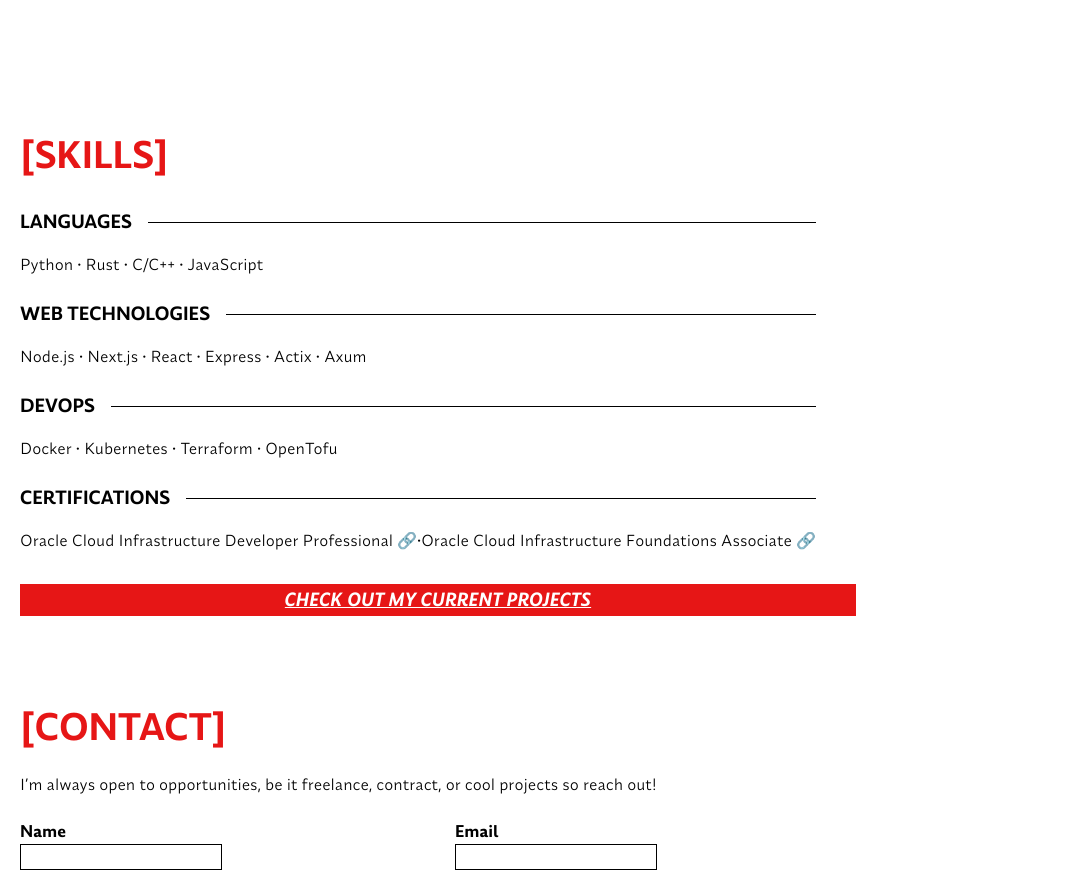
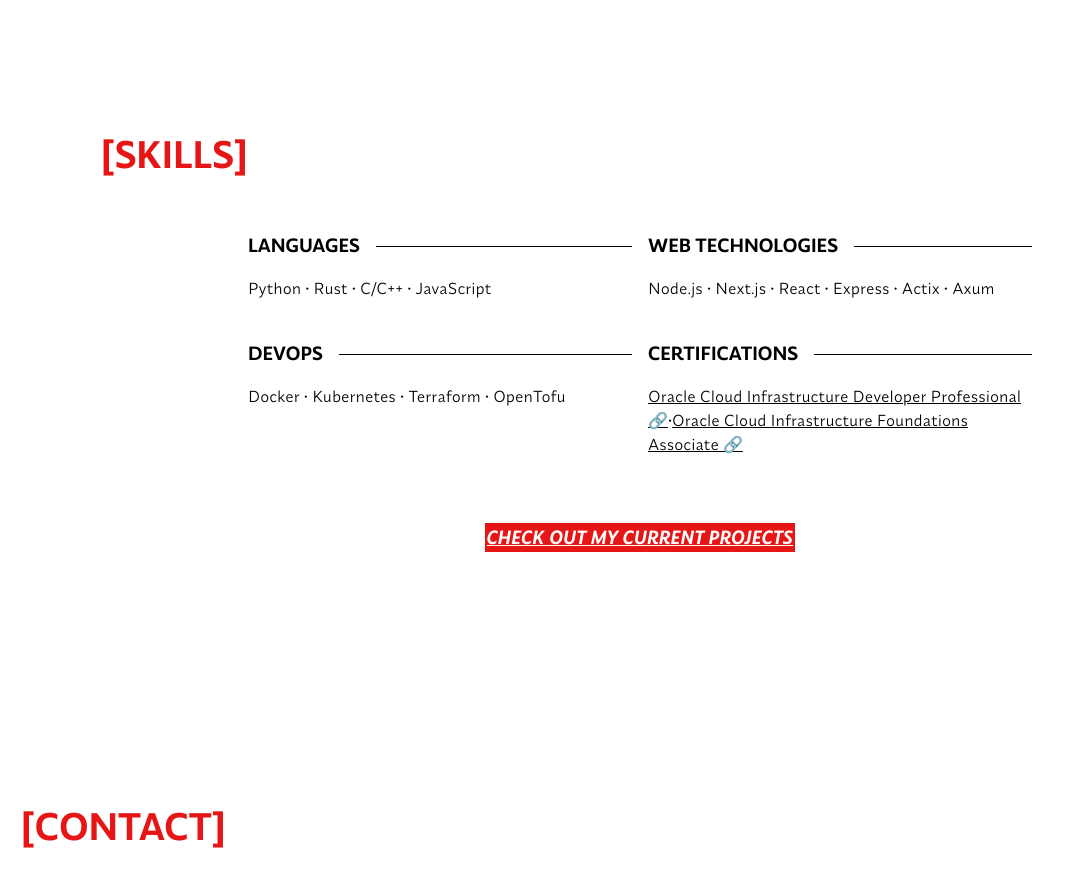
Before and after one commit to Jerson-Cortes/Jerson-Cortes.github.io, a Next.js app: page / in a window 1280 px wide. Shown: the part 1380-2256 px from the top of the page, without its empty margins (0-1075 px from the left). Built offline with nearby package versions, Linux system fonts and the light colour scheme; a web font is replaced by a local one.

Commit message:
Add table responsiveness to skills section.

```diff
--- a/app/sections/skills.tsx
+++ b/app/sections/skills.tsx
@@ -1,29 +1,37 @@
 export default function Skills() {
   return (
-    <section id="Skills">
+    <section id="Skills" className="w-full md:h-[calc(100vh-6rem)]">
       <div className="flex flex-col mt-18 pb-5 relative" id="Skills">
-        <h2 className="text-(--red) text-4xl pb-8">[SKILLS]</h2>
-        <div className="pr-10">
+        <h2 className="text-(--red) text-4xl pb-8 md:ml-20">[SKILLS]</h2>
+        <div className="pr-10 md:flex md:flex-row md:flex-wrap md:px-55 md:justify-center md:mt-4">
+          <div className="md:w-1/2 md:p-2">
             <div className="flex items-center">
               <p className="font-bold text-lg pr-4">LANGUAGES</p>
               <hr className="flex-1" />
             </div>
             <p className="pt-4 pb-6">Python • Rust • C/C++ • JavaScript</p>
+          </div>
+          <div className="md:w-1/2 md:p-2">
             <div className="flex items-center">
               <p className="font-bold text-lg pr-4">WEB TECHNOLOGIES</p>
               <hr className="flex-1" />
             </div>
             <p className="pt-4 pb-6">Node.js • Next.js • React • Express • Actix • Axum</p>
+          </div>
+          <div className="md:w-1/2 md:p-2">
             <div className="flex items-center">
               <p className="font-bold text-lg pr-4">DEVOPS</p>
               <hr className="flex-1" />
             </div>
             <p className="pt-4 pb-6">Docker • Kubernetes • Terraform • OpenTofu</p>
+          </div>
+          <div className="md:w-1/2 md:p-2">
             <div className="flex items-center pb-4">
               <p className="font-bold text-lg pr-4">CERTIFICATIONS</p>
               <hr className="flex-1" />
             </div>
             <a
+              className="underline"
               href="https://catalog-education.oracle.com/ords/certview/sharebadge?id=354BC02F2DF055273A52C0404AD32FA28ED3307D0B88D73B994B058DA2EF4893"
               rel="noopener noreferrer"
             >
@@ -31,12 +39,15 @@
             </a>
             •
             <a
+              className="underline"
               href="https://catalog-education.oracle.com/ords/certview/sharebadge?id=35A757628931724C12BC1C4BBBF99F20A56F8B3FC7CECBBECE88B60C980A8AB7"
               rel="noopener noreferrer"
             >
               Oracle Cloud Infrastructure Foundations Associate 🔗
             </a>
           </div>
+        </div>
+        <div className="mt-15 mb-5 md:px-70 text-center md:my-15">
           <a
             href="https://github.com/Jerson-Cortes?tab=repositories"
             className={`bg-(--red) amulya-bolditalic text-white text-lg text-center my-8 p-0.5 underline`}
@@ -46,6 +57,7 @@
             CHECK OUT MY CURRENT PROJECTS
           </a>
         </div>
+      </div>
     </section>
   )
 }
```
Lines whose indentation alone changed are shown as unchanged.
